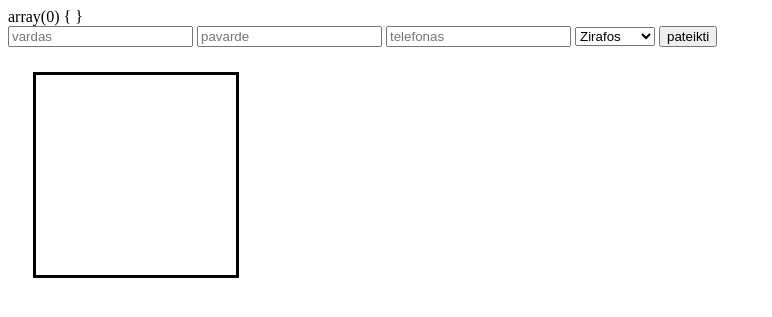
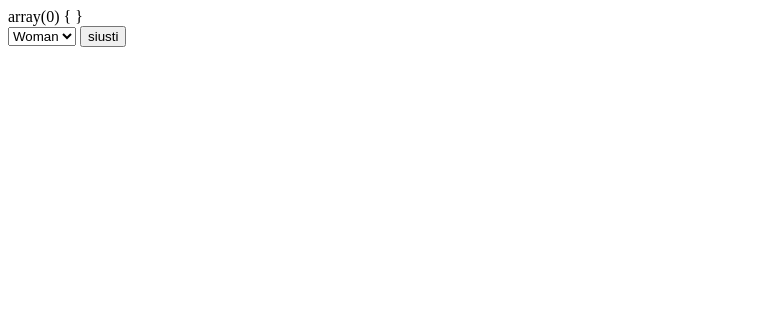
Before and after one commit to onutebaltrunaite/Dec_8, a PHP site: page / in a window 1280 px wide. Shown: the top 317 px of the page, without its empty margins (0-772 px from the left). Run offline with PHP 8.4, Linux system fonts and the light colour scheme; data that the repository does not hold is empty.

Commit message:
nieko nesuprantu, nesamone

```diff
--- a/index.php
+++ b/index.php
@@ -13,6 +13,12 @@ var_dump($_POST);
 // foreach($_POST as $item){
 //     print "<h3> $item </h3>";
 // }
+
+$array = [
+    'sex' => ['Woman', 'Man']
+];
+
+
 
 ?>
 
@@ -32,34 +38,16 @@ var_dump($_POST);
 
 
 <form action="" method="post">
-    <input type="text" placeholder="vardas" name="user_name">
-    <input type="text" placeholder="pavarde" name="user_surname">
-    <input type="number" placeholder="telefonas" name="user_mobile">
-        <select name="klase" id="klase">
-            <option value="Zirafos">Zirafos</option>
-            <option value="Makakos">Makakos</option>
-            <option value="Tarakonai">Tarakonai</option>
-        </select>
-    <input type="submit" name="mygtukas" value="pateikti">
+    <select name="sex" id="">
+        <option value="0">Woman</option>
+        <option value="1">Man</option>
+    </select>
+    <input type="submit" name="mygtukas" value="siusti">
 </form>
 
 <section>
-    <div style="height: 200px; width: 200px; border: 3px solid black; margin: 25px;text-align: center;">
-        <!-- <h3><?php print $_POST['user_name']; ?></h3>
-        <h3><?php print $_POST['user_surname']; ?></h3>
-        <h3><?php print $_POST['user_mobile']; ?></h3>
-        <h3><?php print $_POST['klase']; ?></h3> -->
-
-        <?php foreach($_POST as $item): ?>
-        <h3><?php print $item; ?></h3>
-        <?php endforeach; ?>
-
-    </div>
+    <h3><?php print $array['sex'][$_POST['sex']]; ?></h3>
 </section>
-
-
-
-
 
 </body>
 </html>
```
